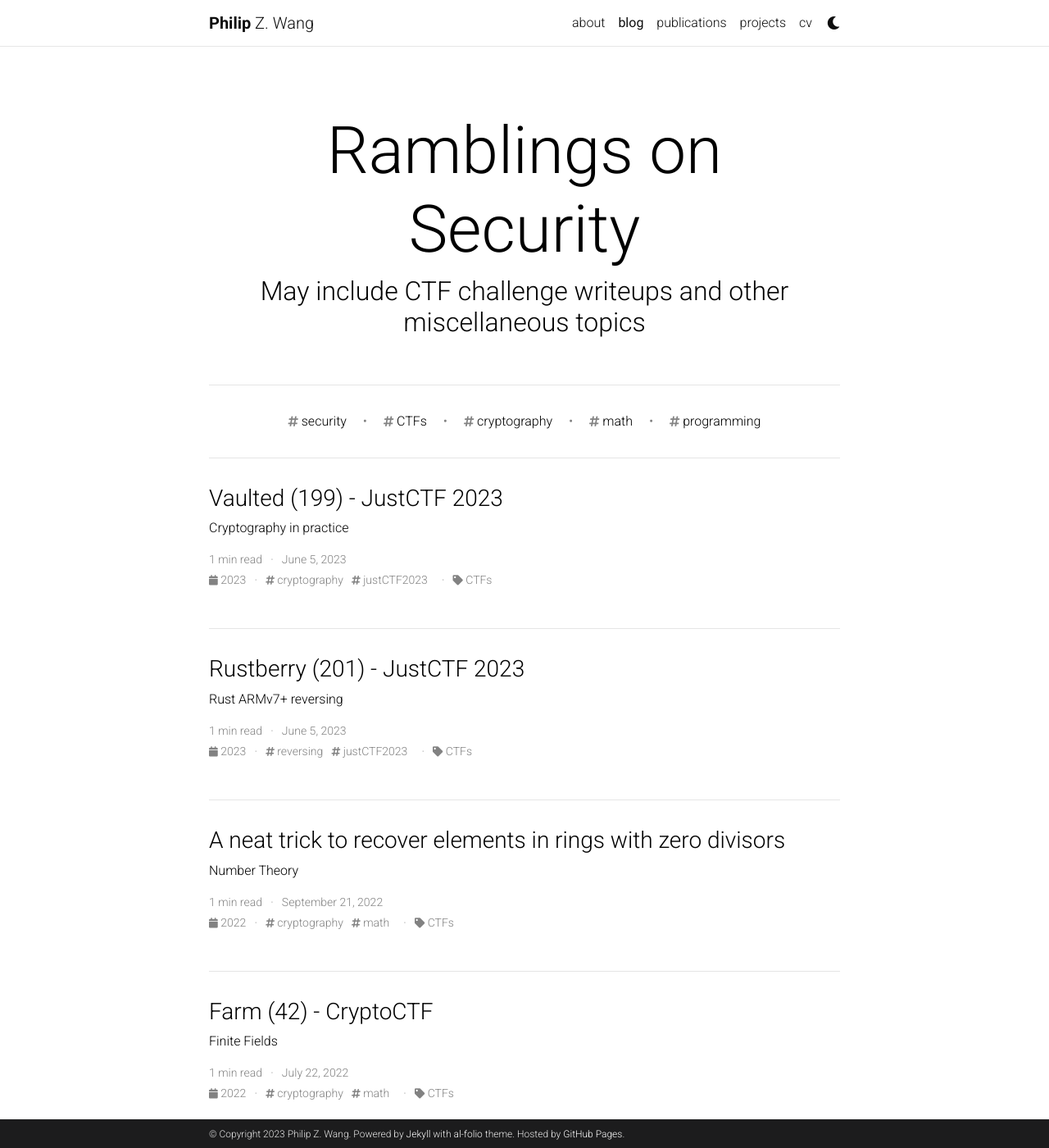
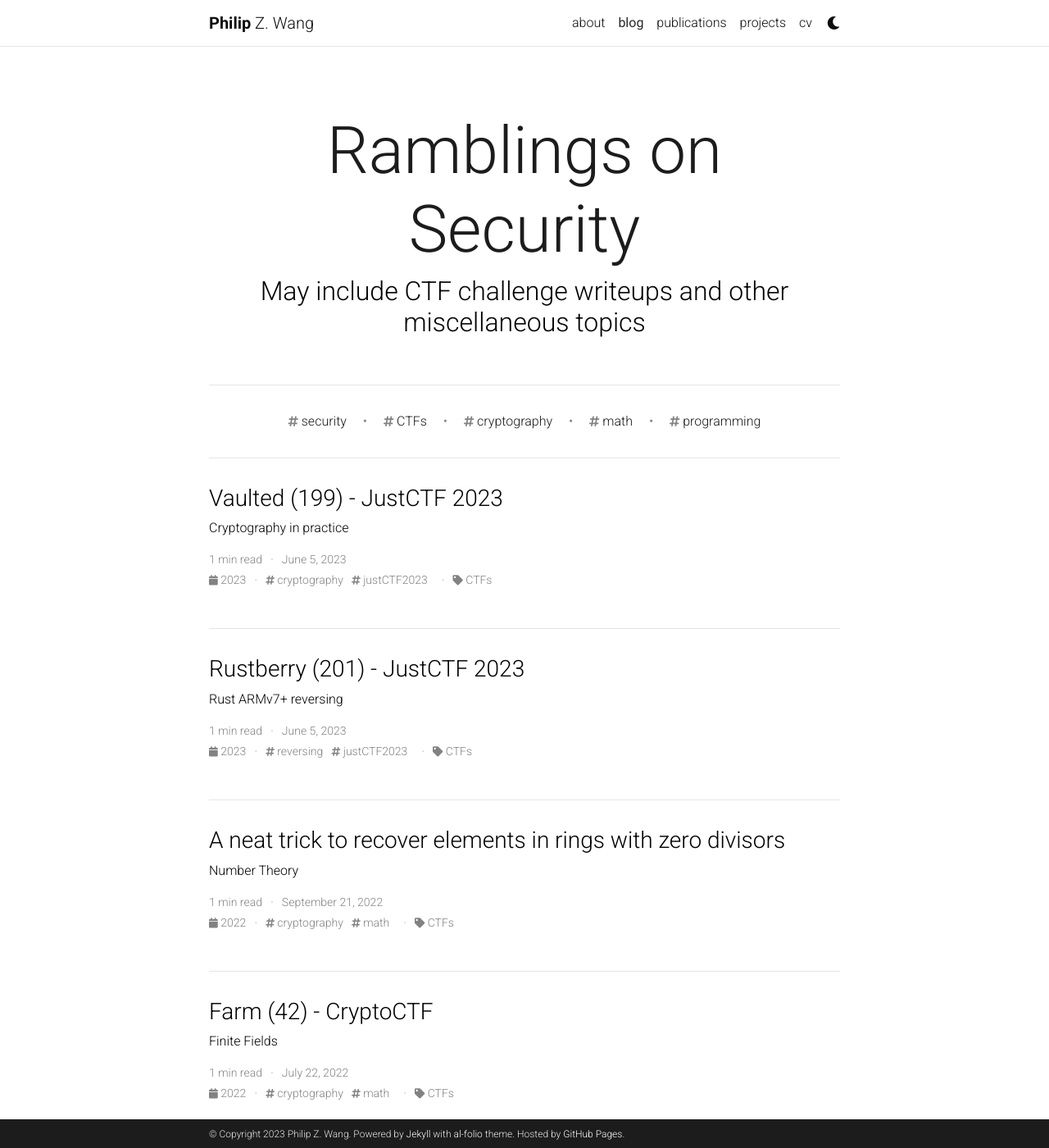
Before and after one commit to pwang00/pwang00.github.io, a Jekyll site: the page built from blog/index.html, in a window 1280 px wide and 1400 px high. Shown: the whole window at 82% size. Built offline with Jekyll 4.4.1, drawn with Linux system fonts in a browser that asks for light colours; the list of posts is cut into pages by our own code; comment, search, counter and statistics services are not loaded; a style sheet for code colours, icons or effects is not loaded.

Commit message:
Update template

```diff
--- a/_sass/_themes.scss
+++ b/_sass/_themes.scss
@@ -7,8 +7,8 @@
   --global-code-bg-color: #{$code-bg-color-light};
   --global-text-color: #{$black-color};
   --global-text-color-light: #{$grey-color};
-  --global-theme-color: #{$black-color};
-  --global-hover-color: #{$black-color};
+  --global-theme-color: #{$grey-color-dark};
+  --global-hover-color: #{$grey-color-dark};
   --global-footer-bg-color: #{$grey-color-dark};
   --global-footer-text-color: #{$grey-color-light};
   --global-footer-link-color: #{$white-color};
```
